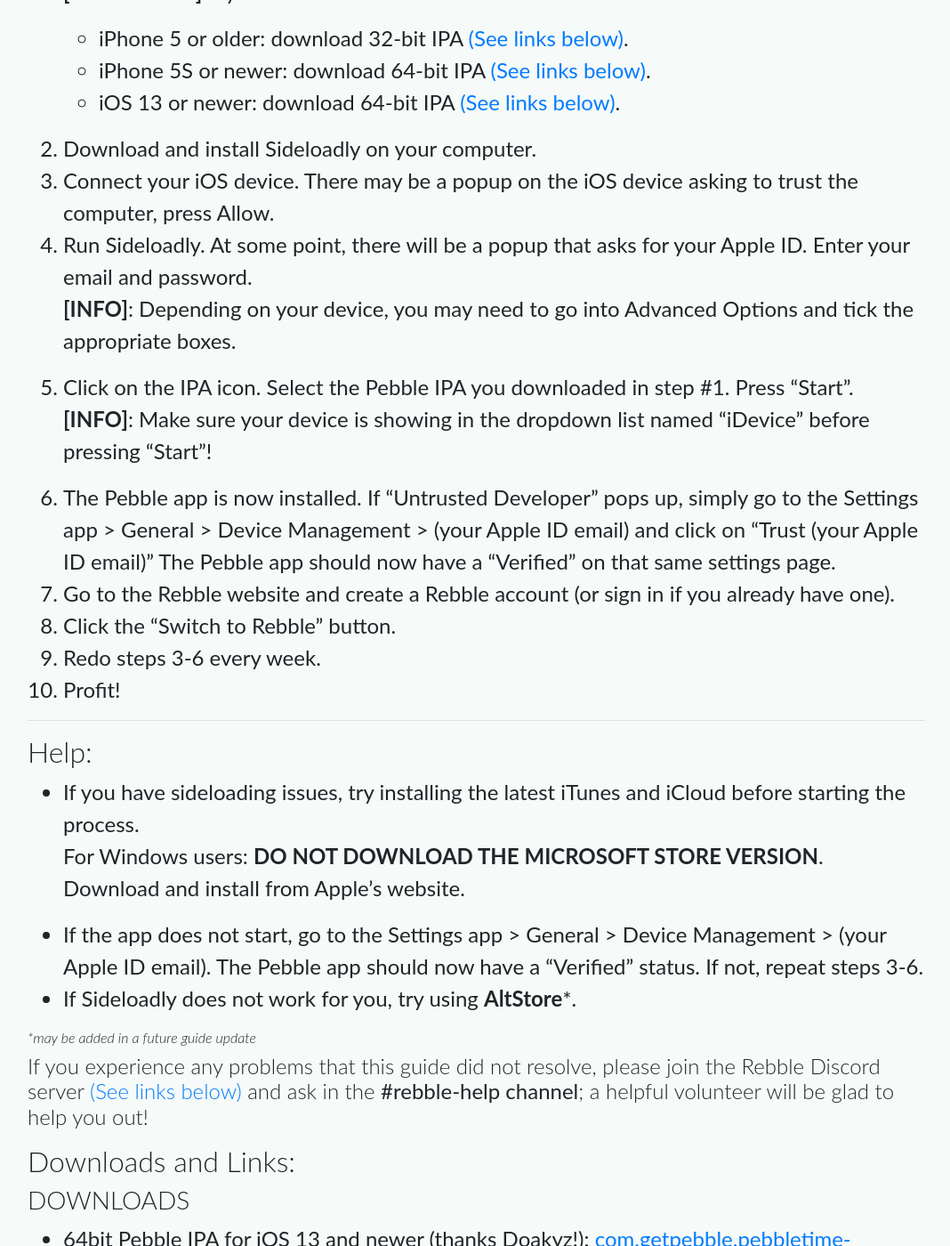
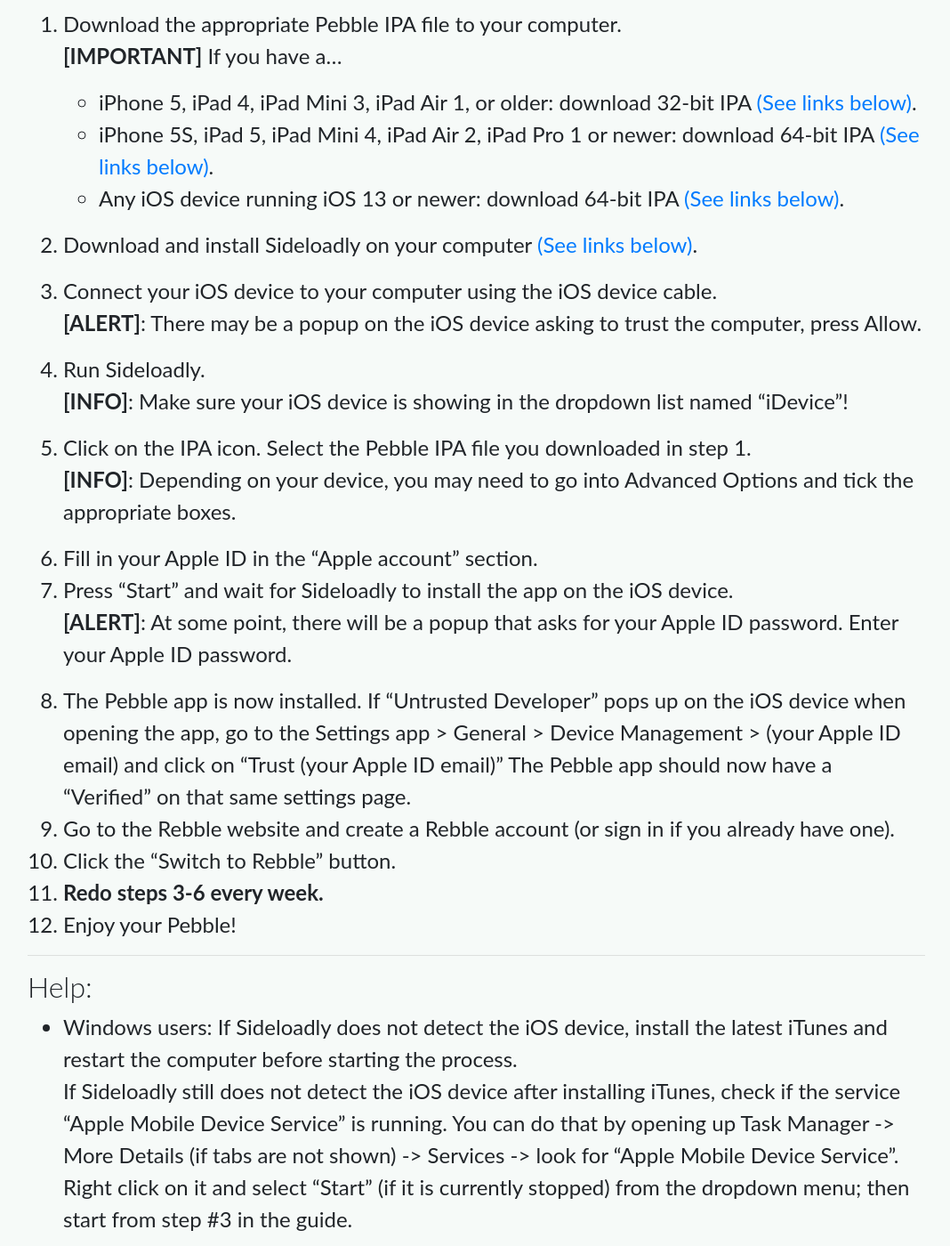
Before and after one commit to pebble-dev/rebble-help, a Jekyll site: the page built from _topic/sideload-ios-app.md, in a window 1280 px wide and 1400 px high, scrolled down 1354 px. Shown: the whole window at 89% size, without its empty margins (97-1165 px from the left). Built offline with Jekyll 4.4.1, drawn with Linux system fonts in a browser that asks for light colours; nearby versions of some CDN libraries; some of the changed text lies outside the part shown.

Commit message:
Update sideload-ios-app.md
Added a few steps to hopefully make the process more easy.
Added some Sideloadly help

```diff
--- a/_topic/sideload-ios-app.md
+++ b/_topic/sideload-ios-app.md
@@ -1,16 +1,16 @@
 ---
 layout: post
-title: "Sideloading the Pebble app on iOS"
-prompt: "How to install the iOS app"
+title: "Sideloading the Pebble app on iOS with Sideloadly"
+prompt: "How to install / sideload the Pebble iOS app using Sideloadly"
 keywords: "removed app apple ios iphone store sideload ipa"
-date:   2022-06-03 17:00:00
+date:   2022-07-26 15:00:00
 author: "robonxt"
 hideFirstStepNumber: true
 osSpecific: false
 ---
 
 <h1 id="header">
-Installing the Pebble app on iOS with Sideloadly
+Sideloading the Pebble app on iOS with Sideloadly
 </h1>
 
 >## [Looking for download links? Go to the end of the guide]!
@@ -22,7 +22,7 @@ No worries! If you have an Apple ID, you can install the app yourself!
 
 Please note that you have to do this every 7 days for the app to keep working.
 
-If you don't redo the process after a week, your Pebble will still receive notifications.
+If you do not redo the process after a week, your Pebble will still receive notifications, but the Pebble app will no longer work.
 
 ###### *(written by robonxt, last updated on June 6, 2022)*
 ---
@@ -31,19 +31,20 @@ If you don't redo the process after a week, your Pebble will still receive notif
 What we are going to do:
 </h2>
 
-1. Install Sideloadly on the computer
-3. Download Pebble IPA
-2. Use Sideloadly to sideload the Pebble IPA file onto the iOS device
+1. Download Pebble IPA.
+2. Download Sideloadly.
+3. Install Sideloadly on the computer.
+4. Use Sideloadly to sideload the Pebble IPA file onto the iOS device.
 
 <h2 id="requirements">
 Requirements:
 </h2>
 
-- Apple ID (Apple ID account)
-- Computer (Windows 10, or macOS 10.14 and higher) with internet access
-- iOS device (iOS 7 or higher) with internet access
-- Cable for iOS device
-- (Optional) Latest iCloud and iTunes installed
+- Apple ID (Apple ID account).
+- Computer (Windows 10, or macOS 10.14 and higher) with internet access.
+- iOS device (iOS 7 or higher) with internet access.
+- Cable for iOS device.
+- (Optional) Latest iTunes installed (for the Apple device drivers).
 
 <h2 id="before-starting">
 Before starting:
@@ -51,11 +52,11 @@ Before starting:
 
 - Read this guide carefully!
 - Make sure that...
-    - Computer is connected to the internet
-    - iOS device is connected to the internet
-    - iOS device is **not** connected to the computer
+    - Computer is connected to the internet.
+    - iOS device is connected to the internet.
+    - iOS device is **not** connected to the computer.
 
-> **[INFORMATION BOXES]** If you see this, then it is important!
+> **[INFORMATION BOXES]** Slow down and read carefully!
 
 ---
 
@@ -63,22 +64,27 @@ Before starting:
 Installation:
 </h2>
 
-1. Download the appropriate Pebble IPA on your computer.
+1. Download the appropriate Pebble IPA file to your computer.
     > **[IMPORTANT]** If you have a...
-    >   * iPhone 5 or older: download 32-bit IPA [(See links below)](#downloads).
-    >   * iPhone 5S or newer: download 64-bit IPA [(See links below)](#downloads).
-    >   * iOS 13 or newer: download 64-bit IPA [(See links below)](#downloads).
-2. Download and install Sideloadly on your computer.
-3. Connect your iOS device. There may be a popup on the iOS device asking to trust the computer, press Allow.
-4. Run Sideloadly. At some point, there will be a popup that asks for your Apple ID. Enter your email and password.
+    >   * iPhone 5, iPad 4, iPad Mini 3, iPad Air 1, or older: download 32-bit IPA [(See links below)](#downloads).
+    >   * iPhone 5S, iPad 5, iPad Mini 4, iPad Air 2, iPad Pro 1 or newer: download 64-bit IPA [(See links below)](#downloads).
+    >   * Any iOS device running iOS 13 or newer: download 64-bit IPA [(See links below)](#downloads).
+2. Download and install Sideloadly on your computer [(See links below)](#downloads).
+
+3. Connect your iOS device to your computer using the iOS device cable.
+    > **[ALERT]**: There may be a popup on the iOS device asking to trust the computer, press Allow.
+5. Run Sideloadly.
+	> **[INFO]**: Make sure your iOS device is showing in the dropdown list named "iDevice"!
+6. Click on the IPA icon. Select the Pebble IPA file you downloaded in step 1.
     > **[INFO]**: Depending on your device, you may need to go into Advanced Options and tick the appropriate boxes.
-5. Click on the IPA icon. Select the Pebble IPA you downloaded in step #1. Press "Start".
-    > **[INFO]**: Make sure your device is showing in the dropdown list named "iDevice" before pressing "Start"!
-6. The Pebble app is now installed. If "Untrusted Developer" pops up, simply go to the Settings app > General > Device Management > (your Apple ID email) and click on  "Trust (your Apple ID email)" The Pebble app should now have a "Verified" on that same settings page.
-7. Go to the Rebble website and create a Rebble account (or sign in if you already have one).
-8. Click the "Switch to Rebble" button.
-9. Redo steps 3-6 every week.
-10. Profit!
+7. Fill in your Apple ID in the "Apple account" section.
+8. Press "Start" and wait for Sideloadly to install the app on the iOS device.
+    > **[ALERT]**: At some point, there will be a popup that asks for your Apple ID password. Enter your Apple ID password.
+9. The Pebble app is now installed. If "Untrusted Developer" pops up on the iOS device when opening the app, go to the Settings app > General > Device Management > (your Apple ID email) and click on  "Trust (your Apple ID email)" The Pebble app should now have a "Verified" on that same settings page.
+10. Go to the Rebble website and create a Rebble account (or sign in if you already have one).
+11. Click the "Switch to Rebble" button.
+12. **Redo steps 3-6 every week.**
+13. Enjoy your Pebble!
 
 ---
 
@@ -86,14 +92,16 @@ Installation:
 Help:
 </h2>
 
-- If you have sideloading issues, try installing the latest iTunes and iCloud before starting the process.
-    > For Windows users: **DO NOT DOWNLOAD THE MICROSOFT STORE VERSION**. Download and install from Apple's website.
-- If the app does not start, go to the Settings app > General > Device Management > (your Apple ID email). The Pebble app should now have a "Verified" status. If not, repeat steps 3-6.
+- Windows users: If Sideloadly does not detect the iOS device, install the latest iTunes and restart the computer before starting the process.
+    > If Sideloadly still does not detect the iOS device after installing iTunes, check if the service "Apple Mobile Device Service" is running. You can do that by opening up Task Manager -> More Details (if tabs are not shown) -> Services -> look for "Apple Mobile Device Service". Right click on it and select "Start" (if it is currently stopped) from the dropdown menu; then start from step #3 in the guide.
+- If Sideloadly gives you error about Anisette not working, try switching from "Local" to "Remote". If it still does not work, please wait for a fix from Sideloadly.
+	> MacOS users: If you have a error about the mail plugin not installed, try "Remote Anisette" as well. If it still does not work, please wait for a fix from Sideloadly.
+- If the app does not start/crashes, go to the Settings app > General > Device Management > (your Apple ID email). The Pebble app should have a "Verified" status. If not, repeat steps 3-6 from the guide.
 - If Sideloadly does not work for you, try using **AltStore***.
 
 ###### **may be added in a future guide update*
 
->#### If you experience any problems that this guide did not resolve, please join the Rebble Discord server [(See links below)](#links) and ask in the **#rebble-help channel**; a helpful volunteer will be glad to help you out!
+>#### If you experience any problems that this guide did not resolve, please join the Rebble Discord server [(See links below)](#links) and ask in the **#rebble-help** channel; a helpful volunteer will be happy to help you out!
 
 <h2 id="downloads-links">
 Downloads and Links:
@@ -106,7 +114,8 @@ DOWNLOADS
 - 64bit Pebble IPA for iOS 13 and newer (thanks Doakyz!): [com.getpebble.pebbletime-iPhone13.ipa](https://cdn.discordapp.com/attachments/461686541027377152/939035930138923008/com.getpebble.pebbletime-iPhone13.ipa)
 - 64bit Pebble IPA: [com.getpebble.pebbletime.ipa](https://binaries.rebble.io/ipas/com.getpebble.pebbletime.ipa)
 - 32bit Pebble IPA (thanks Tamago's friend!): [com.getpebble.pebbletime-32bit.ipa](https://binaries.rebble.io/ipas/com.getpebble.pebbletime-32bit.ipa)
-- Window users: iCloud [(direct download)]([https://support.apple.com/en-us/HT204283](https://updates.cdn-apple.com/2020/windows/001-39935-20200911-1A70AA56-F448-11EA-8CC0-99D41950005E/iCloudSetup.exe)) and iTunes [(direct download)]([https://www.apple.com/itunes/](https://www.apple.com/itunes/#ac-gn-menustate))
+- Sideloadly: [https://sideloadly.io/#download](https://sideloadly.io/#download)
+- iTunes for Window users (direct from Apple's website): [iTunes64Setup.exe](https://www.apple.com/itunes/download/win64)
 
 <h3 id="links">
 LINKS
@@ -116,6 +125,7 @@ LINKS
     - **Rebble Discord Server: [https://rebble.io/discord](https://rebble.io/discord)**
     - **Rebble Setup: [https://boot.rebble.io/](https://boot.rebble.io/)**
     - **Rebble FAQ: [https://rebble.io/faq/](https://rebble.io/faq/)**
+
 - Sideloadly Website: [https://sideloadly.io/](https://sideloadly.io/)
     - Sideloadly Privacy Policy: [https://sideloadly.io/privacy](https://sideloadly.io/privacy)
     - Sideloadly FAQ: [https://sideloadly.io/#faq](https://sideloadly.io/#faq)
```
